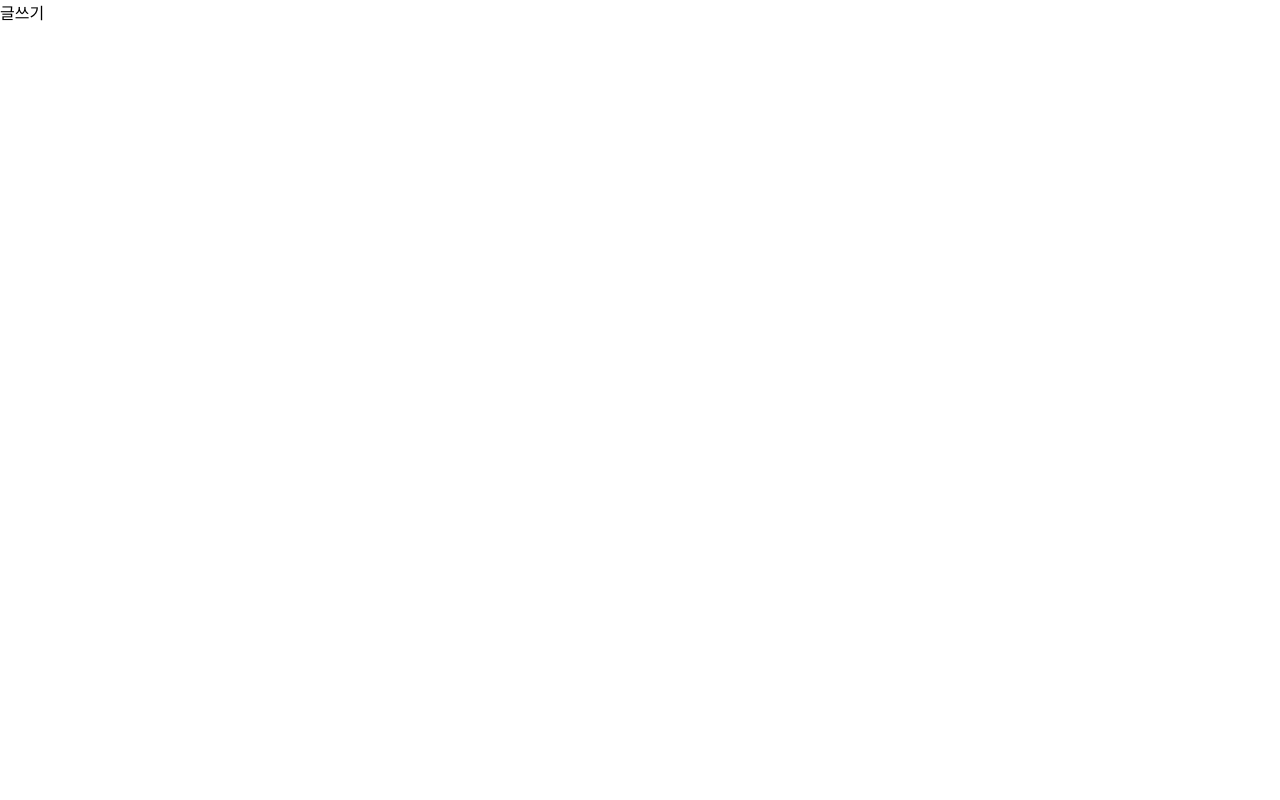
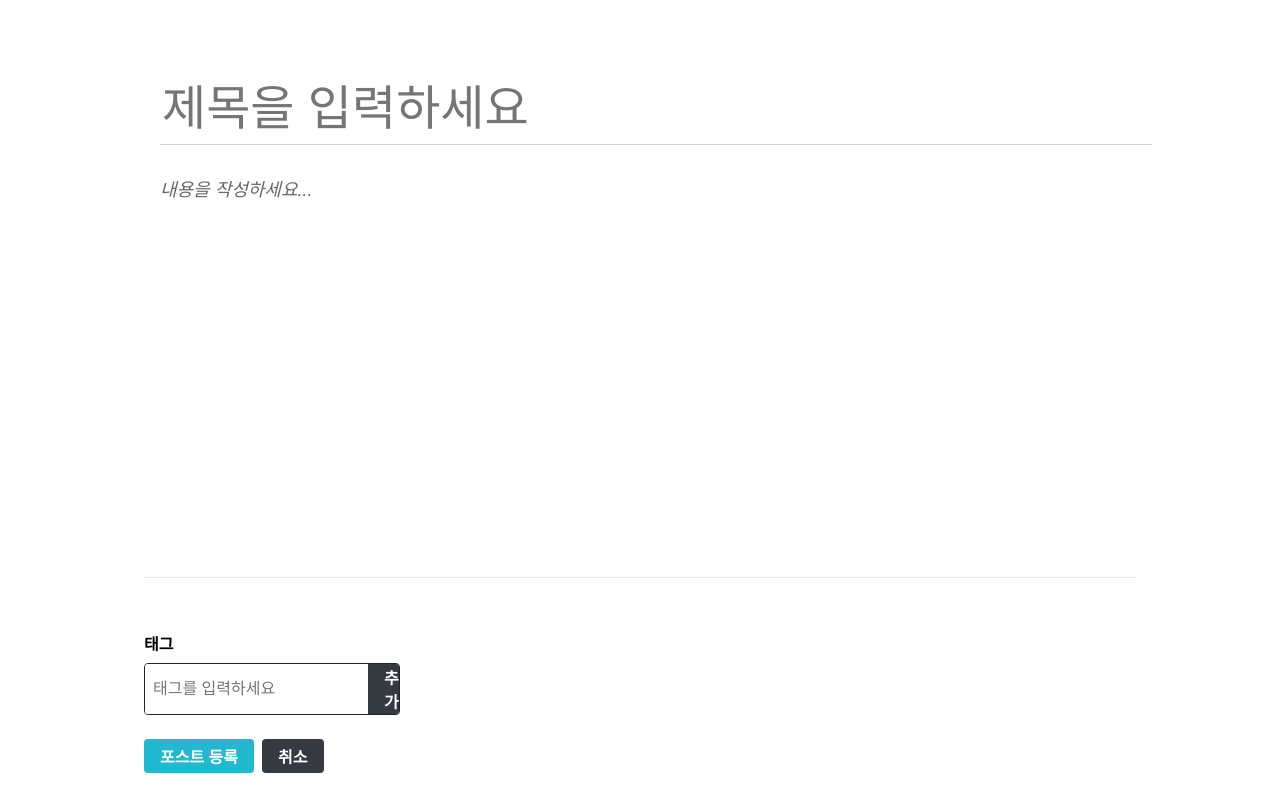
Before and after one commit to NamSeonWoong/blog-frontend, a React (Create React App) app: page /write in a window 1280 px wide. Built offline with nearby package versions, Linux system fonts and the light colour scheme.

Commit message:
글쓰기, 태그 컴포넌트 완성

```diff
--- a/package.json
+++ b/package.json
@@ -9,6 +9,7 @@
     "axios": "^0.20.0",
     "dom": "^0.0.3",
     "immer": "^7.0.9",
+    "quill": "^1.3.7",
     "react": "^16.13.1",
     "react-dom": "^16.13.1",
     "react-redux": "^7.2.1",
--- /dev/null
+++ b/src/components/write/Editor.js
@@ -0,0 +1,83 @@
+import React, { useRef, useEffect, useCallback } from 'react';
+import Quill from 'quill';
+import 'quill/dist/quill.bubble.css';
+import styled from 'styled-components';
+import palette from '../../lib/styles/palette';
+import Responsive from '../common/Responsive';
+
+const EditorBlock = styled(Responsive)`
+  /* 페이지 위 아래 여백 지정 */
+  padding-top: 5rem;
+  padding-bottom: 5rem;
+`;
+const TitleInput = styled.input`
+  font-size: 3rem;
+  outline: none;
+  padding-bottom: 0.5rem;
+  border: none;
+  border-bottom: 1px solid ${palette.gray[4]};
+  margin-bottom: 2rem;
+  width: 100%;
+`;
+const QuillWrapper = styled.div`
+  /* 최소 크기 지정 및 padding 제거 */
+  .ql-editor {
+    padding: 0;
+    min-height: 320px;
+    font-size: 1.125rem;
+    line-height: 1.5;
+  }
+  .ql-editor.ql-blank::before {
+    left: 0px;
+  }
+`;
+
+const Editor = ({ title, body, onChangeField }) => {
+  const quillElement = useRef(null); // Quill을 적용할 DivElement를 설정
+  const quillInstance = useRef(null); // Quill 인스턴스를 설정
+
+  useEffect(() => {
+    quillInstance.current = new Quill(quillElement.current, {
+      theme: 'bubble',
+      placeholder: '내용을 작성하세요...',
+      modules: {
+        // 더 많은 옵션
+        // https://quilljs.com/docs/modules/toolbar/ 참고
+        toolbar: [
+          [{ header: '1' }, { header: '2' }],
+          ['bold', 'italic', 'underline', 'strike'],
+          [{ list: 'ordered' }, { list: 'bullet' }],
+          ['blockquote', 'code-block', 'link', 'image'],
+        ],
+      },
+    });
+
+    // quill에 text-change 이벤트 핸들러 등록
+    // 참고: https://quilljs.com/docs/api/#events
+//     const quill = quillInstance.current;
+//     quill.on('text-change', (delta, oldDelta, source) => {
+//       if (source === 'user') {
+//         onChangeField({ key: 'body', value: quill.root.innerHTML });
+//       }
+//     });
+//   }, [onChangeField]);
+
+//   const onChangeTitle = e => {
+//     onChangeField({ key: 'title', value: e.target.value });
+  },[]);
+
+  return (
+    <EditorBlock>
+      <TitleInput
+        placeholder="제목을 입력하세요"
+        // onChange={onChangeTitle}
+        // value={title}
+      />
+      <QuillWrapper>
+        <div ref={quillElement} />
+      </QuillWrapper>
+    </EditorBlock>
+  );
+};
+
+export default Editor;
--- /dev/null
+++ b/src/components/write/TagBox.js
@@ -0,0 +1,134 @@
+import React, { useState, useCallback, useEffect } from 'react';
+import styled from 'styled-components';
+import palette from '../../lib/styles/palette';
+
+const TagBoxBlock = styled.div`
+  width: 100%;
+  border-top: 1px solid ${palette.gray[2]};
+  padding-top: 2rem;
+
+  h4 {
+    color: ${palette.gray[8]}
+    margin-top: 0;
+    margin-bottom: 0.5rem;
+  }
+`;
+
+const TagForm = styled.form`
+  border-radius: 4px;
+  overflow: hidden;
+  display: flex;
+  width: 256px;
+  border: 1px solid ${palette.gray[9]}; /* 스타일 초기화 */
+  input,
+  button {
+    outline: none;
+    border: none;
+    font-size: 1rem;
+  }
+
+  input {
+    padding: 0.5rem;
+    flex: 1;
+  }
+  button {
+    cursor: pointer;
+    padding-right: 1rem;
+    padding-left: 1rem;
+    border: none;
+    background: ${palette.gray[8]};
+    color: white;
+    font-weight: bold;
+    &:hover {
+      background: ${palette.gray[6]};
+    }
+  }
+`;
+
+const Tag = styled.div`
+  margin-right: 0.5rem;
+  color: ${palette.gray[6]};
+  cursor: pointer;
+  &:hover {
+    opacity: 0.5;
+  }
+`;
+
+const TagListBlock = styled.div`
+  display: flex;
+  margin-top: 0.5rem;
+`;
+
+// React.memo를 사용하여 tag 값이 바뀔 때만 리렌더링되도록 처리
+const TagItem = React.memo(({ tag, onRemove}) => (
+  <Tag onClick={() => onRemove(tag)}>#{tag}</Tag>
+));
+
+// React.memo를 사용하여 tags 값이 바뀔 때만 리렌더링되도록 처리
+const TagList = React.memo(({tags, onRemove}) => (
+  <TagListBlock>
+    {tags.map(tag => (
+      <TagItem key={tag} tag={tag} onRemove={onRemove} />
+    ))}
+  </TagListBlock>
+));
+
+const TagBox = () => {
+  const [input, setInput] = useState('');
+  const [localTags, setLocalTags] = useState([]);
+
+  const insertTag = useCallback(
+    tag => {
+      if (!tag) return; // 공백이라면 추가하지 않음
+      if (localTags.includes(tag)) return; // 이미 존재한다면 추가하지 않음
+    //   const nextTags = [...localTags, tag];
+      setLocalTags([...localTags, tag]);
+    //   onChangeTags(nextTags);
+    },
+    [localTags],
+  );
+
+  const onRemove = useCallback(
+    tag => {
+    //   const nextTags = localTags.filter(t => t !== tag);
+      setLocalTags(localTags.filter(t=> t !== tag));
+    //   onChangeTags(nextTags);
+    },
+    [localTags,],
+  );
+
+  const onChange = useCallback(e => {
+    setInput(e.target.value);
+  }, []);
+
+  const onSubmit = useCallback(
+    e => {
+      e.preventDefault();
+      insertTag(input.trim()); // 앞뒤 공백 없앤 후 등록
+      setInput(''); // input 초기화
+    },
+    [input, insertTag],
+  );
+
+  // tags 값이 바뀔 때
+//   useEffect(() => {
+//     setLocalTags(tags);
+//   }, [tags]);
+
+  return (
+    <TagBoxBlock>
+      <h4>태그</h4>
+      <TagForm onSubmit={onSubmit}>
+        <input
+          placeholder="태그를 입력하세요"
+          value={input}
+          onChange={onChange}
+        />
+        <button type="submit">추가</button>
+      </TagForm>
+      <TagList tags={localTags} onRemove={onRemove} />
+    </TagBoxBlock>
+  );
+};
+
+export default TagBox;
--- /dev/null
+++ b/src/components/write/WriteActionButtons.js
@@ -0,0 +1,32 @@
+import React from 'react';
+import styled from 'styled-components';
+import Button from '../common/Button';
+
+const WriteActionButtonsBlock = styled.div`
+  margin-top: 1rem;
+  margin-bottom: 3rem;
+  button + button {
+    margin-left: 0.5rem;
+  }
+`;
+
+/* TagBox에서 사용하는 버튼과 일치하는 높이로 설정 후 서로 간의 여백 지정 */
+const StyledButton = styled(Button)`
+  height: 2.125rem;
+  & + & {
+    margin-left: 0.5rem;
+  }
+`;
+
+const WriteActionButtons = ({ onCancel, onPublish }) => {
+  return (
+    <WriteActionButtonsBlock>
+      <StyledButton cyan onClick={onPublish}>
+        포스트 등록
+      </StyledButton>
+      <StyledButton onClick={onCancel}>취소</StyledButton>
+    </WriteActionButtonsBlock>
+  );
+};
+
+export default WriteActionButtons;
--- a/src/pages/WritePage.js
+++ b/src/pages/WritePage.js
@@ -1,8 +1,16 @@
 import React from 'react';
-
+import Editor from '../components/write/Editor';
+import Responsive from '../components/common/Responsive';
+import TagBox from '../components/write/TagBox';
+import WriteActionButtons from '../components/write/WriteActionButtons';
 const WritePage = ()=> {
-    return  <div>글쓰기</div>;
-
+    return  (
+        <Responsive>
+            <Editor/>
+            <TagBox/>
+            <WriteActionButtons/>
+        </Responsive>
+    );
 };
 
 export default WritePage;
```
Also changed, not shown: 1 other file (tests, documents, lock files or other folders).
